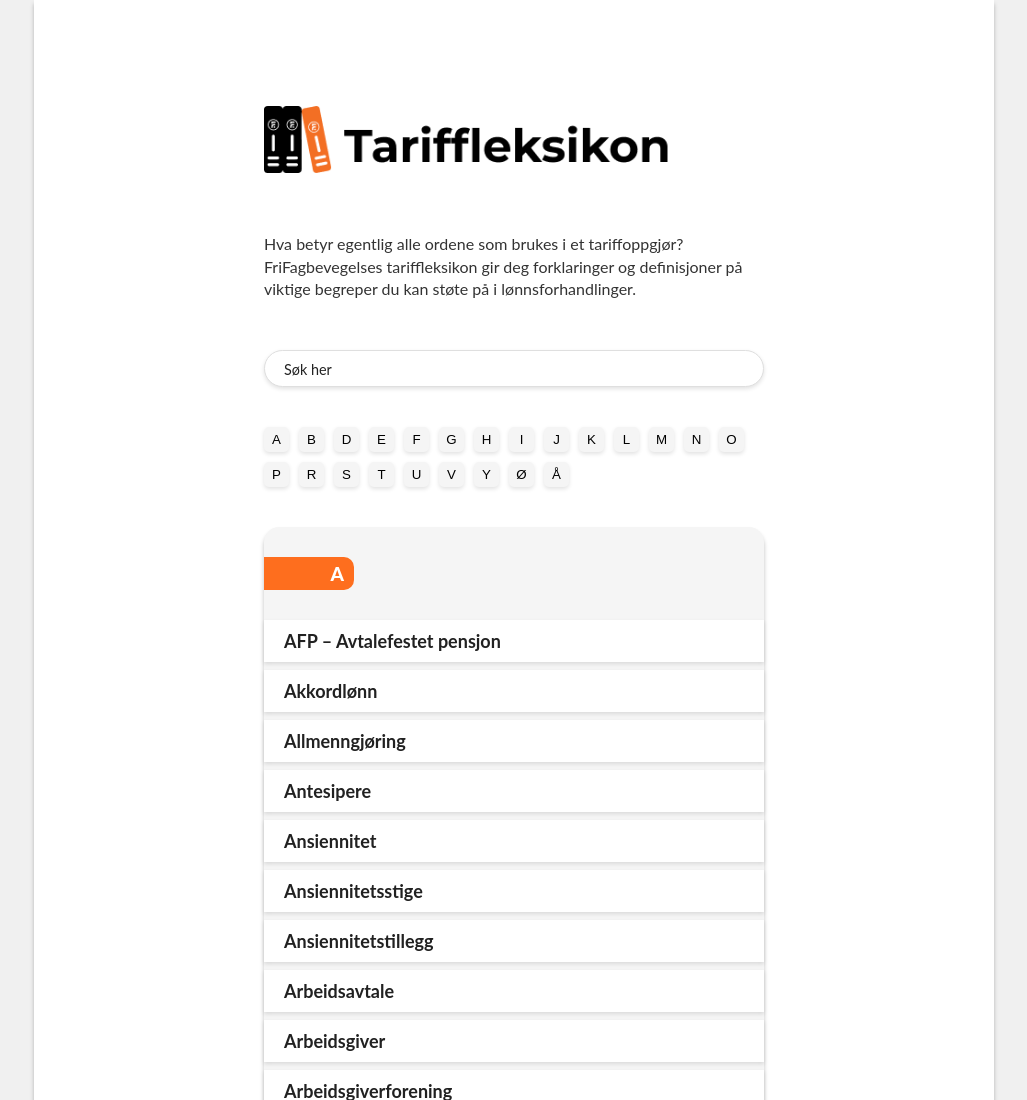
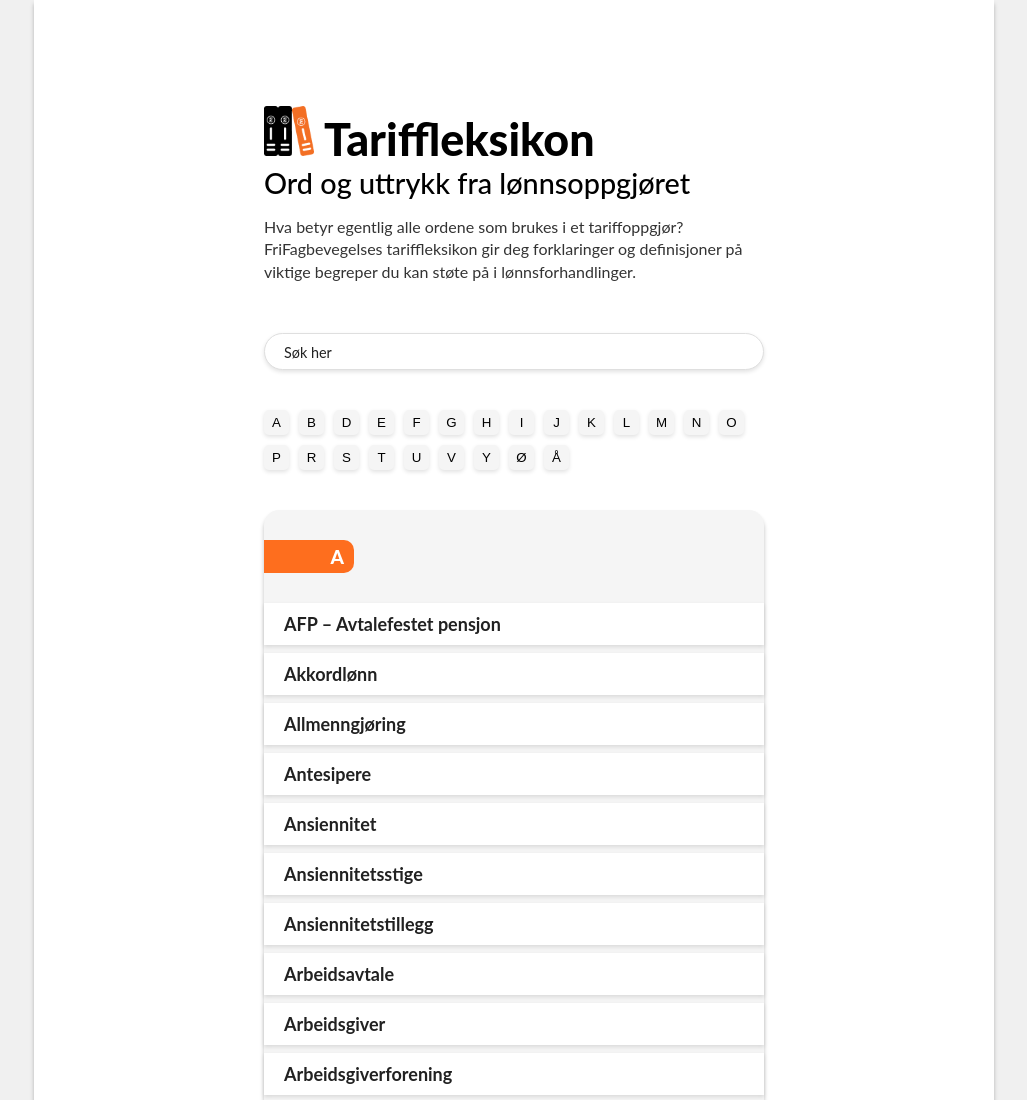
Before and after one commit to Ninuskaninus/tariffleksikon_2024, a website with bundled scripts: page index.html in a window 1280 px wide. Shown: the top 1100 px of the page, without its empty margins (126-1153 px from the left). Built offline with nearby package versions, Linux system fonts and the light colour scheme.

Commit message:
added h2

```diff
--- a/index.html
+++ b/index.html
@@ -13,7 +13,12 @@
         <button id="btnToTop">Til toppen</button>
       </div>
       <div class="frifag-tariff-head">
-        <img src="/src/img/tariff_logo.png" alt="" />
+        <div class="frifag-tariff-logo">
+          <img src="/src/img/logo.png" alt="" />
+          <h1>Tariffleksikon</h1>
+        </div>
+        <h2>Ord og uttrykk fra lønnsoppgjøret</h2>
+
         <p>
           Hva betyr egentlig alle ordene som brukes i et tariffoppgjør?
           FriFagbevegelses tariffleksikon gir deg forklaringer og definisjoner
--- a/src/sass/_articleBase.scss
+++ b/src/sass/_articleBase.scss
@@ -6,6 +6,11 @@
     img{
         width: 100%;
         height: auto;
+    }
+
+    h2{
+        font-weight: 500;
+        margin: 0;
     }
 }
 
--- a/src/sass/_base.scss
+++ b/src/sass/_base.scss
@@ -42,12 +42,42 @@
     }
 }
 
+.frifag-tariff-logo{
+    display: flex;
+    flex-direction: row;
+    align-items: baseline;
+    gap: 10px;
+    width: 100%;
+    max-width: 500px;
+
+    img{
+        height: 50px;
+        max-width: 50px;
+        width: 100%;
+    }
+
+    h1{
+        margin: 0;
+        font-size: 2.8rem;
+        font-weight: 800;
+    }
+
+    @media screen and (max-width: 475px) {
+        h1{
+            font-size: 2rem;
+        }
+    }
+}
+
 .frifag-tariff-head{
     max-width: 500px;
     margin-bottom: 30px;
-    img{
-        margin-bottom: 40px;
-        width: 100%;
+
+    h2{
+        margin: 0;
+        font-size: 1.8rem;
+        font-weight: 500;
+
     }
 
 }
```
Also changed, not shown: pages/tariff.html (+5 -1 lines), dist/css/main.css, src/img/logo.png (added), 1 other file.
